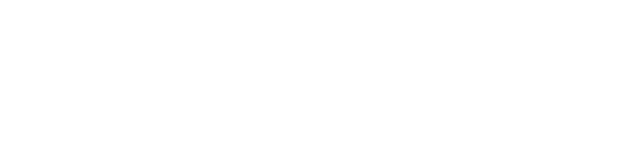
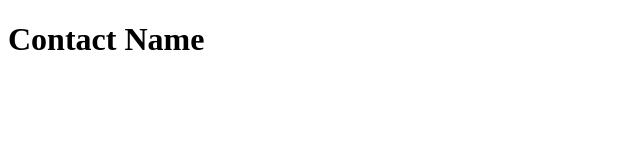
Before and after one commit to sutert/git_terminal_assessment, a plain HTML site: page contact.html in a window 1280 px wide. Shown: the whole page, without its empty margins (0-640 px from the left). Drawn offline with Linux system fonts and the light colour scheme.

Commit message:
add contact name

```diff
--- a/contact.html
+++ b/contact.html
@@ -7,6 +7,6 @@
     <title>Document</title>
 </head>
 <body>
-
+    <h1> Contact Name</h1>
 </body>
 </html>
```
